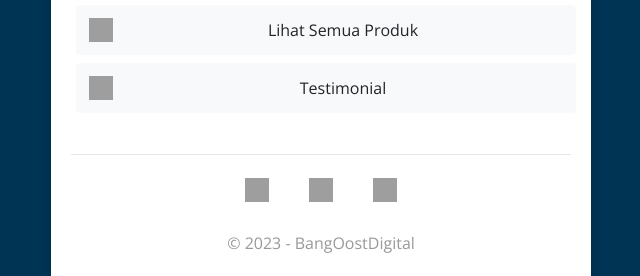
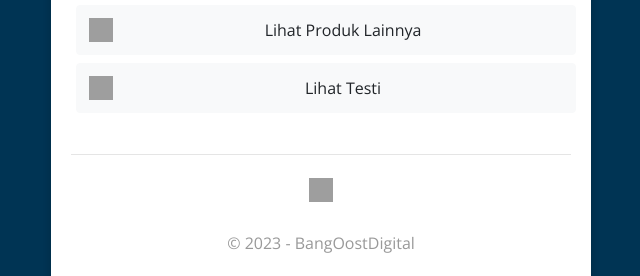
Before and after one commit to samiddima/15, a plain HTML site: page index.html in a window 1280 px wide. Shown: the part 483-759 px from the top of the page, without its empty margins (319-959 px from the left). Drawn offline with nearby package versions, Linux system fonts and the light colour scheme; grey boxes are pictures that could not be loaded.

Commit message:
Update index.html

```diff
--- a/index.html
+++ b/index.html
@@ -122,22 +122,22 @@
 </html><html>
 <a href="https://bangoostdigital.store/" target="_blank" class="btn btn-primary btn-light btn-block" style="height: 50px; display: flex; align-items: center; justify-content: space-between; text-align: center;">
   <img src="https://i.pinimg.com/originals/4a/38/7b/4a387bda853bca3782d73234c786a150.png" alt="Image" style="width: 24px; height: 24px; margin-right: 10px;">
-  <span style="flex-grow: 1;">Lihat Semua Produk</span>
+  <span style="flex-grow: 1;">Lihat Produk Lainnya</span>
 </a>
 </html><html>
 <a href="https://www.instagram.com/bangoostdigital.id/" target="_blank" class="btn btn-primary btn-light btn-block" style="height: 50px; display: flex; align-items: center; justify-content: space-between; text-align: center;">
   <img src="https://upload.wikimedia.org/wikipedia/commons/thumb/9/95/Instagram_logo_2022.svg/1024px-Instagram_logo_2022.svg.png" alt="Image" style="width: 24px; height: 24px; margin-right: 10px;">
-  <span style="flex-grow: 1;">Testimonial</span>
+  <span style="flex-grow: 1;">Lihat Testi</span>
 </a>
 </html>
                             <div class="divider"></div> <hr>
-                    <a href="#" class="social-media-button">
+<!--                     <a href="#" class="social-media-button">
                         <img src="https://upload.wikimedia.org/wikipedia/commons/thumb/5/51/Facebook_f_logo_%282019%29.svg/2048px-Facebook_f_logo_%282019%29.svg.png" alt="Facebook">
                     </a>
                     <a href="#" class="social-media-button">
                         <img src="https://upload.wikimedia.org/wikipedia/commons/thumb/6/6f/Logo_of_Twitter.svg/512px-Logo_of_Twitter.svg.png?20220821125553" alt="Twitter">
-                    </a>
-                    <a href="#" class="social-media-button">
+                    </a> -->
+                    <a href="https://www.instagram.com/bangoostdigital.id/" class="social-media-button">
                         <img src="https://upload.wikimedia.org/wikipedia/commons/thumb/9/95/Instagram_logo_2022.svg/1024px-Instagram_logo_2022.svg.png" alt="Instagram">
                     </a><br>
                     <p style="color: #999; font-weight:">© 2023 - BangOostDigital</p>
```
